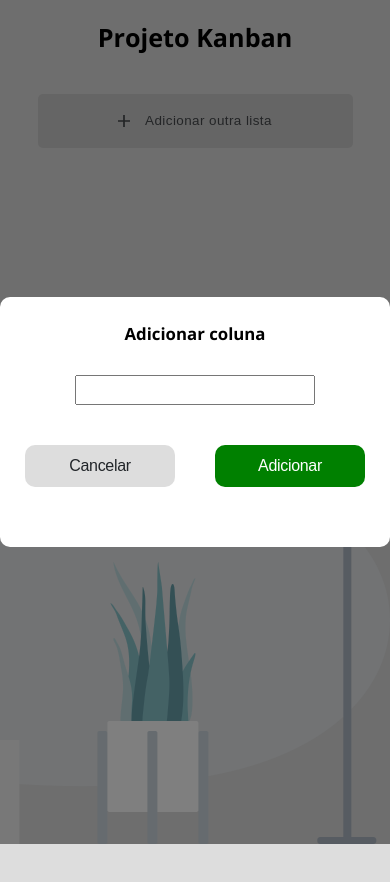
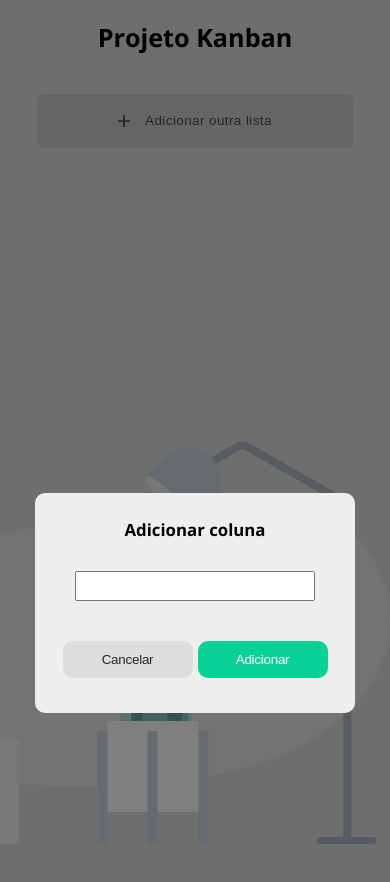
Before and after one commit to rodrigongama/dashboard-kanban-react, a React (Create React App) app: page / in a window 390 px wide. Both pictures are taken after a click on the button "Adicionar outra lista". Shown: the top 882 px of the page. Before the commit the page ends 844 px from the top, so only its background shows below. Built offline with nearby package versions, Linux system fonts and the light colour scheme.

Commit message:
add responsiveness

```diff
--- a/src/components/TaskModal/styles.module.scss
+++ b/src/components/TaskModal/styles.module.scss
@@ -1,18 +1,20 @@
 .modalOverlay {
     position: absolute;
     top: 0;
-    bottom: 0;
+    bottom: -350px;
     left: 0;
     right: 0;
     background-color: rgba(0, 0, 0, 0.5);
-    display: flex;
-    justify-content: center;
-    align-items: center;
     z-index: 9;
     .modalContainer {
         width: 400px;
         height: 250px;
-        background: #fff;
+        background: #eee;
+        position: absolute;
+        top: 30%;
+        left: 50%;
+        margin-top: -125px;
+        margin-left: -200px;
         padding: 25px;
         border-radius: 10px;
         text-align: center;
@@ -24,12 +26,12 @@
         }
         .Modalbuttons {
             display: flex;
-            justify-content: space-between;
+            justify-content: space-around;
             align-items: center;
             button {
-                width: 150px;
-                padding: 12px;
-                font-size: 16px;
+                width: 130px;
+                padding: 10px;
+                font-size: 1.6rem;
                 border-radius: 10px;
                 border: none;
                 margin-top: 10px;
@@ -37,18 +39,38 @@
                 &:first-child {
                     background-color: #ddd;
                     &:hover {
-                        background-color: red;
-                        opacity: 0.8;
+                        background-color: #ff8c7d;
                     }
                 }
             }
             button+button {
-                background-color: green;
+                background-color: #08d195;
                 color: #fff;
                 &:hover {
-                    opacity: 0.8;
+                    background-color: #59d090;
                 }
             }
         }
     }
 }
+
+@media (max-width: 654px) {
+    .modalOverlay {
+        bottom: -700px;
+        .modalContainer {
+            top: 40%;
+            width: 320px;
+            height: 220px;
+            margin-left: -160px;
+        }
+    }
+}
+
+@media (max-width: 359px) {
+    .modalOverlay {
+        .modalContainer {
+            width: 300px;
+            margin-left: -150px;
+        }
+    }
+}
--- a/src/styles/styles.module.scss
+++ b/src/styles/styles.module.scss
@@ -12,8 +12,8 @@
         align-items: flex-start;
         gap: 15px;
         justify-items: center;
-        max-width: 90%;
         margin: 40px auto;
+        max-width: 1400px;
         .columnToDo,
         .columnProgress,
         .columnDone,
@@ -190,3 +190,20 @@
         margin-left: auto;
     }
 }
+
+@media (max-width: 360px) {
+    .container {
+        .content {
+            grid-template-columns: repeat(auto-fit, minmax(250px, 1fr));
+            .columnToDo,
+            .columnProgress,
+            .columnDone,
+            .columnGereneric {
+                width: 270px;
+                .cardTask {
+                    width: 250px;
+                }
+            }
+        }
+    }
+}
```
